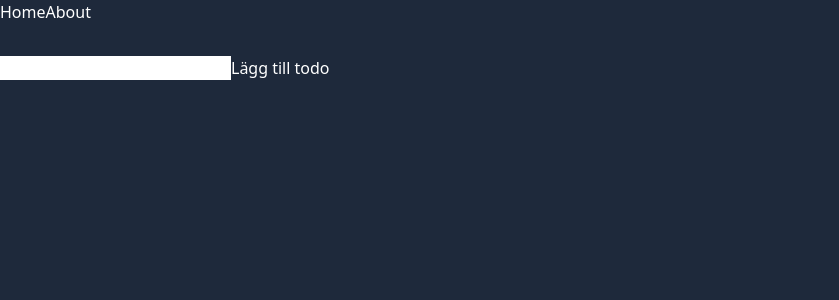
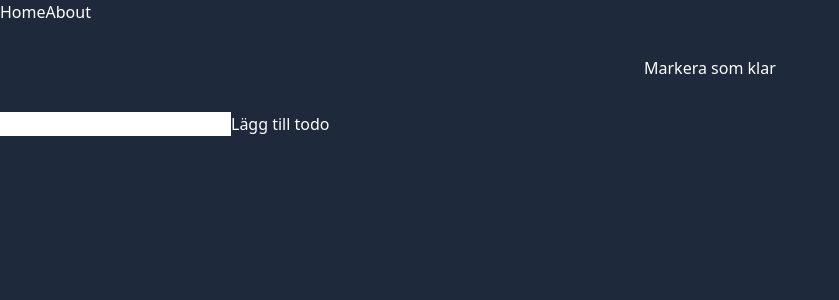
Before and after one commit to M-Lenvik/Arbetsmetodik-Vue, a Vue app: page / in a window 1280 px wide. Both pictures are taken after a click on the button "Lägg till todo". Shown: the top 300 px of the page, without its empty margins (0-839 px from the left). Built offline with nearby package versions, Linux system fonts and the light colour scheme.

Commit message:
toggle single todo complete state

```diff
--- a/src/components/SingleTodo.vue
+++ b/src/components/SingleTodo.vue
@@ -1,12 +1,28 @@
 <script setup lang="ts">
-defineProps({
+import { ref } from 'vue';
+
+const props = defineProps({
   todoText: { type: String, required: true },
   complete: { type: Boolean, default: false },
 });
+
+const isDone = ref(props.complete);
+
+function toggleCompletedState() {
+  isDone.value = !isDone.value;
+}
 </script>
 
 <template>
-  <div :class="{ completed: complete }">{{ todoText }}</div>
+  <div :class="{ completed: isDone }" class="grid grid-cols-2 gap-2">
+    <div>{{ todoText }}</div>
+    <div>
+      <button @click="toggleCompletedState">
+        <span v-if="isDone">Avmarkera som klar</span>
+        <span v-if="!isDone">Markera som klar</span>
+      </button>
+    </div>
+  </div>
 </template>
 
 <style scoped>
```
